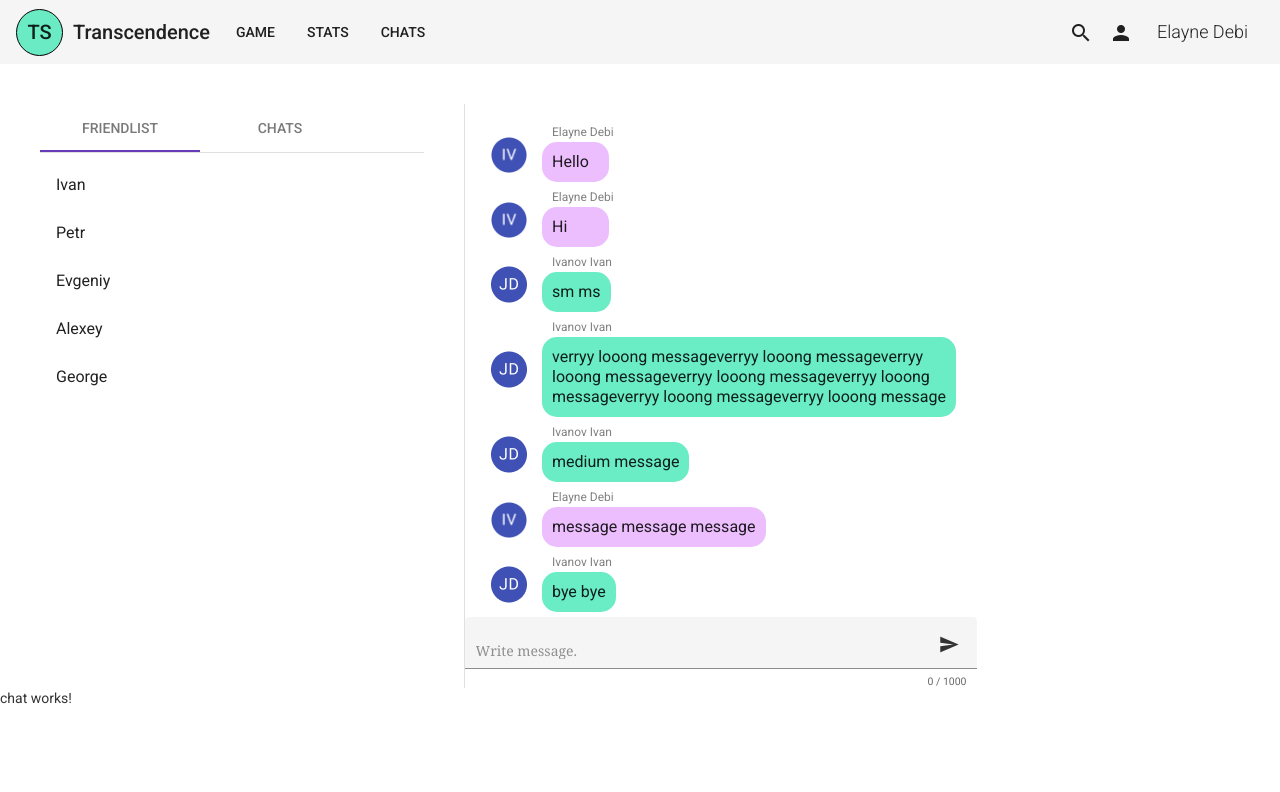
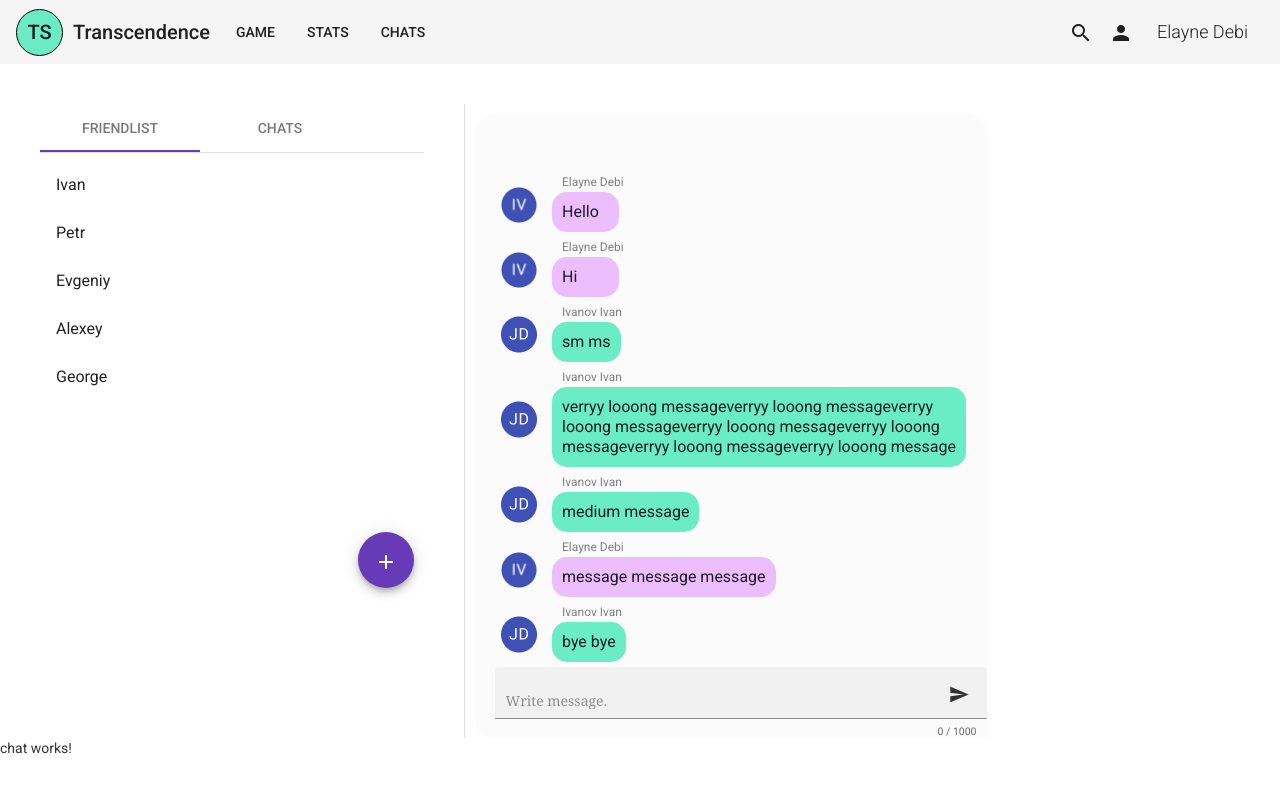
Before and after one commit to megagosha/ft_transcendence, an Angular app in the folder front/: page /chat in a window 1280 px wide. Shown: the top 792 px of the page. Built offline with nearby package versions, Linux system fonts and the light colour scheme; sample sign-in values are in the browser's storage.

Commit message:
fix_add_fob

```diff
--- a/front/src/app/chat/chat.component.css
+++ b/front/src/app/chat/chat.component.css
@@ -2,12 +2,14 @@
 }
 .chat {
   width: 100%;
+  height: 100%;
   display: flex;
 }
 
 .chat-selector {
   width: 30%;
   padding: 40px;
+  position: relative;
 }
 
 .chat-messages {
@@ -32,6 +34,14 @@
 
 .messages-block {
   width: 40%;
+  background-color: #FBFBFB;
+  margin-top: 50px;
+  margin-left: 10px;
+  border-radius: 20px;
+}
+
+.message-full-width {
+  background-color: #FBFBFB;
 }
 .messages {
   margin-top: 50px;
@@ -65,6 +75,21 @@
 .message-full-width {
   width: 100%;
 }
+.subheader-spacer{
+  flex: 1 1 auto;
+}
+
+.fub-button {
+  float: right;
+  position: absolute;
+  bottom: 150px;
+  right: 50px;
+}
+.message-form {
+  margin-left: 20px;
+}
+
+
 /*.example-form {*/
 /*  min-width: 150px;*/
 /*  max-width: 500px;*/
--- a/front/src/app/chat/chat.component.html
+++ b/front/src/app/chat/chat.component.html
@@ -9,9 +9,6 @@
               {{friend}}
             </mat-list-option>
           </mat-selection-list>
-          <!--      <p>-->
-          <!--        Option selected: {{friends.selectedOptions.selected[0]?.value}}-->
-          <!--      </p>-->
         </mat-tab>
         <mat-tab label="CHATS">
           <mat-selection-list #chats [multiple]="false" [color]="'primary'">
@@ -21,6 +18,9 @@
           </mat-selection-list>
         </mat-tab>
       </mat-tab-group>
+      <button class="fub-button" mat-fab color="primary" aria-label="Add new friend">
+        <mat-icon>add</mat-icon>
+      </button>
     </div>
     <mat-divider [vertical]="true"></mat-divider>
     <div class="messages-block">
@@ -41,7 +41,7 @@
       <!--      </mat-list>-->
       <form class="message-form">
         <mat-form-field class="message-full-width" appearance="fill">
-          <input matInput #message type="text" maxlength="1000" placeholder="Write message.">
+          <input class="message-input-form" matInput #message type="text" maxlength="1000" placeholder="Write message.">
           <mat-hint align="end">{{message.value.length}} / 1000</mat-hint>
           <button matSuffix mat-icon-button aria-label="Send">
             <mat-icon>send</mat-icon>
```
Also changed, not shown: 2 other files (tests, documents, lock files or other folders).
